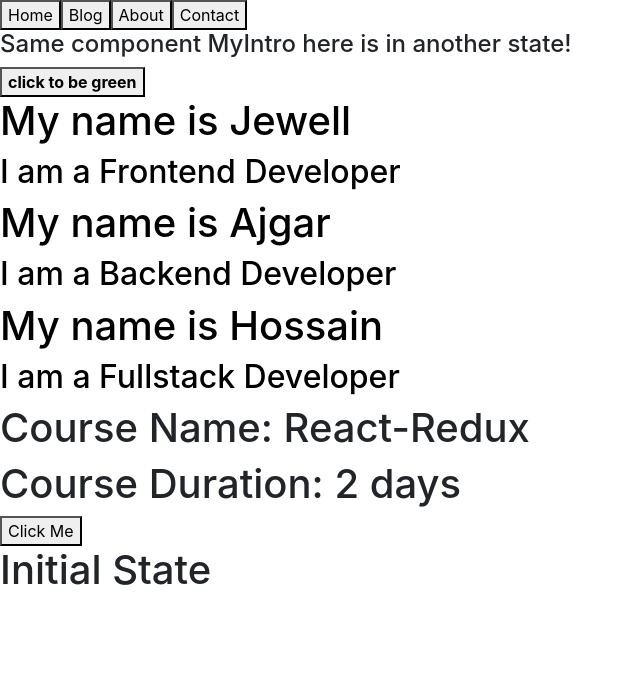
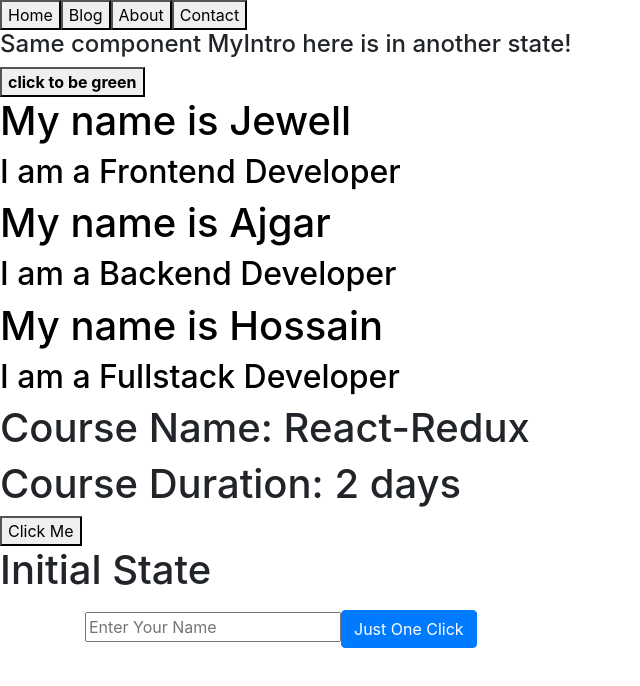
Before and after one commit to mdajgarhossain/React-Beginners-To-Advanced, a React (Create React App) app: page / in a window 1280 px wide. Shown: the top 686 px of the page, without its empty margins (0-640 px from the left). Built offline with nearby package versions, Linux system fonts and the light colour scheme.

Commit message:
Event Handler in React

```diff
--- a/src/components/App.js
+++ b/src/components/App.js
@@ -14,6 +14,7 @@ import StateInBangla from './MyComponents/StateInBangla';
 import StateInBangla2 from './MyComponents/StateInBangla2';
 import MyStatefulComponent from './MyComponents/RenderStateInUI';
 import SetStateComponent from './MyComponents/SetStateComponent';
+import EventHandlerInBangla from './MyComponents/EventHandlerInBangla';
 
 function App() {
   return (
@@ -46,6 +47,8 @@ function App() {
       <MyStatefulComponent />
 
       <SetStateComponent />
+
+      <EventHandlerInBangla />
     </div>
   );
 }
--- /dev/null
+++ b/src/components/MyComponents/EventHandlerInBangla.js
@@ -0,0 +1,36 @@
+import React from 'react';
+
+//Twinkle cats
+class MyEvent extends React.Component {
+
+    state = {
+        name: ''
+    }
+
+    clickHandler = (event) => {
+        alert('Hi, This is an alert for you!!!')
+        console.log(event);
+        console.log(event.target);
+    }
+
+    inputHandler = (event) => {
+        // console.log(event.target.value);
+        this.setState({
+            name: event.target.value
+        })
+    }
+
+    render() {
+        return(
+            <div>
+                <div className="container my-3">
+                    <input onChange={this.inputHandler} type="text" placeholder="Enter Your Name" />
+                    <button className="btn btn-primary" onClick={() => alert('Hi, This is an alert for you!!!')}>Just One Click</button>
+                    {this.state.name ? <h3>Hello Mr. {this.state.name}</h3> : ''}
+                </div>
+            </div>
+        )
+    }
+}
+
+export default MyEvent
```
